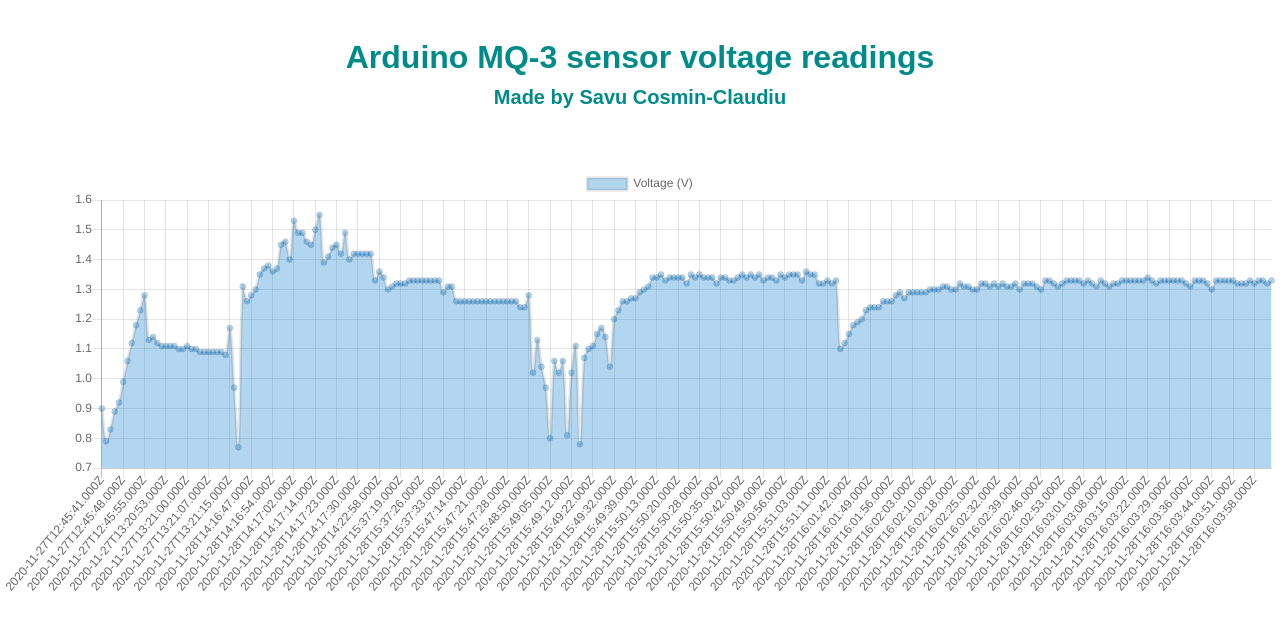
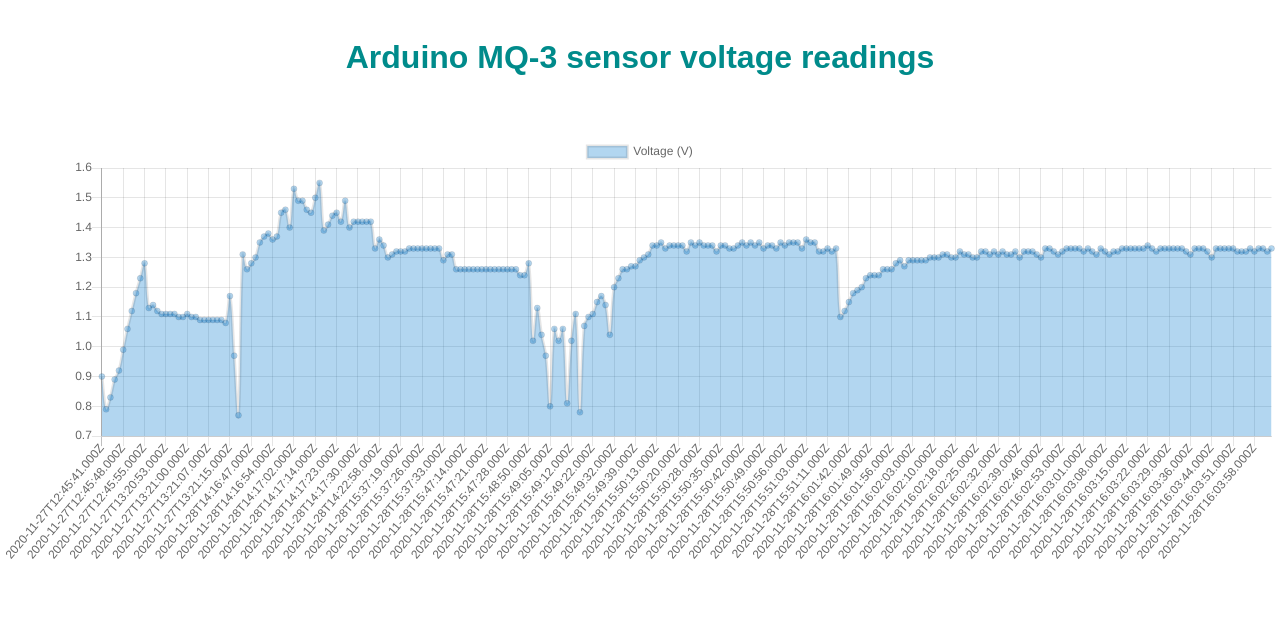
Before and after one commit to CSavu/Arduino-readings-website, a website: page index.html in a window 1280 px wide. Drawn offline with nearby package versions, Linux system fonts and the light colour scheme.

Commit message:
Update index.html

```diff
--- a/index.html
+++ b/index.html
@@ -26,11 +26,6 @@
             <h2><strong>Arduino MQ-3 sensor voltage readings</strong></h2>
           </div>
         </div>
-        <div class="row">
-          <div class="col-lg-12">
-            <h5><strong>Made by Savu Cosmin-Claudiu</strong></h5>
-          </div>
-        </div>
       </div>
     </section>
 
```
